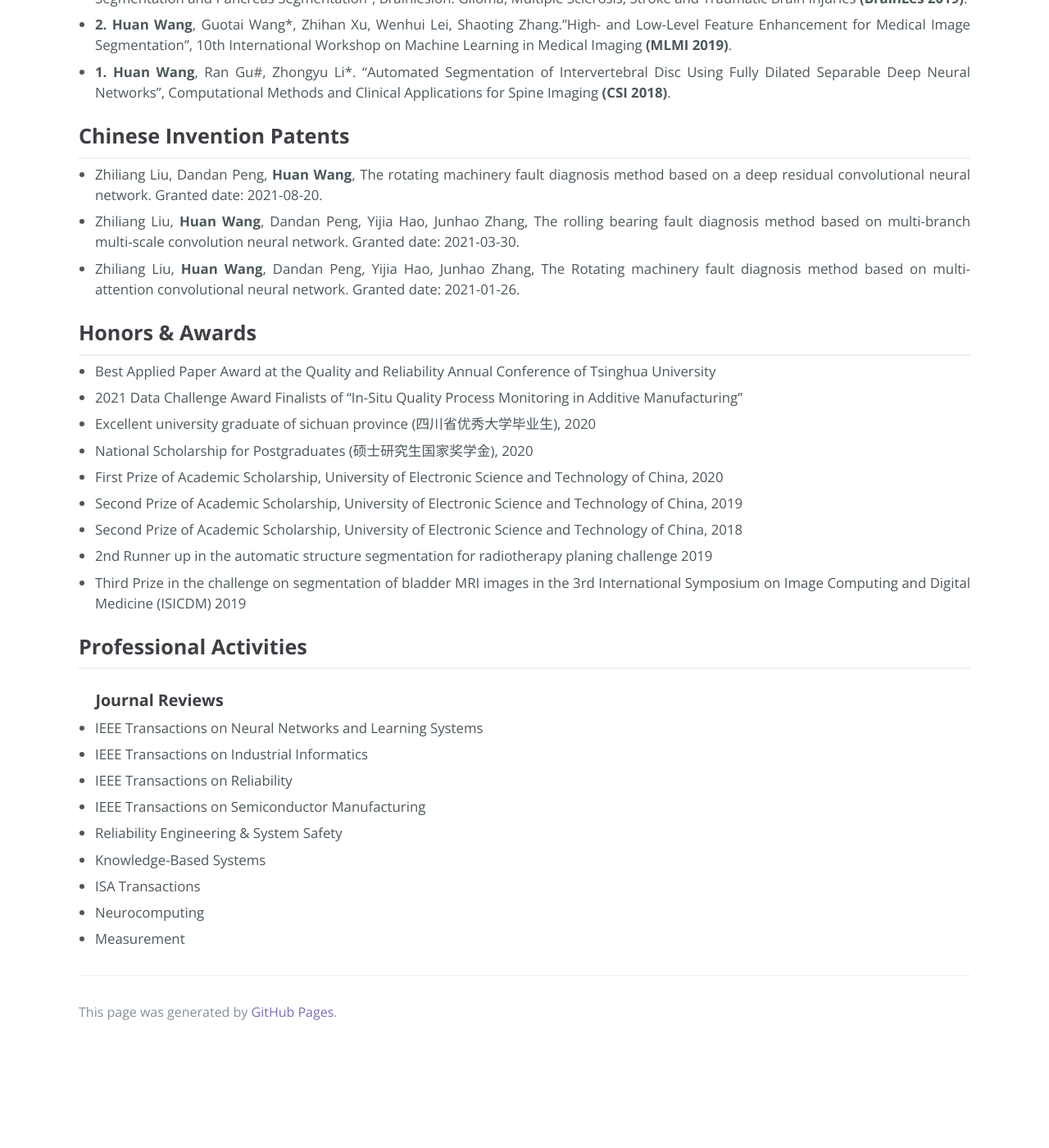
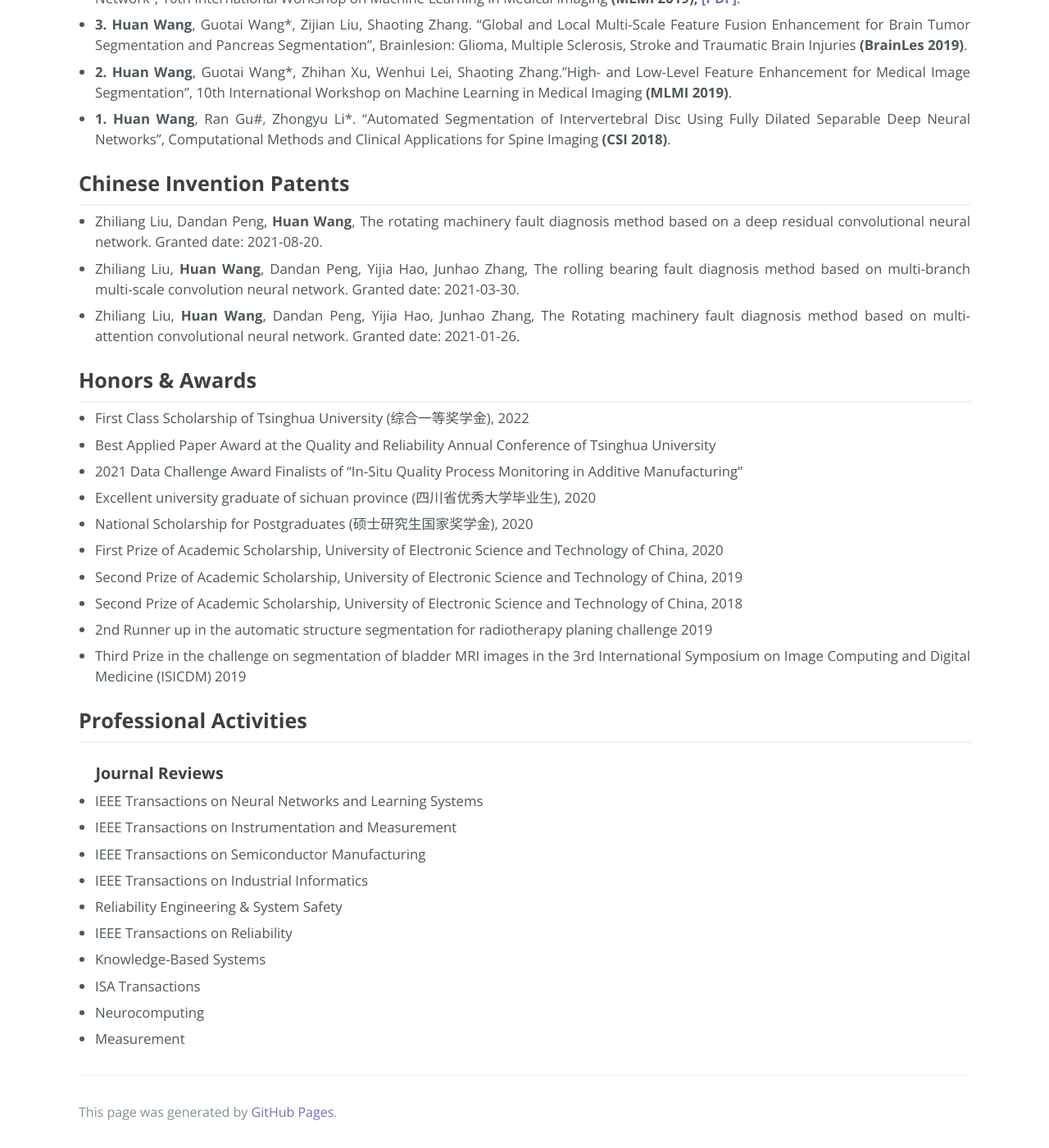
Before and after one commit to WH-HuanWang/WH-HuanWang.github.io, a Jekyll site: the page built from index.md, in a window 1280 px wide and 1400 px high, scrolled down 3921 px. Shown: the whole window at 82% size. Built offline with Jekyll 4.4.1, drawn with Linux system fonts in a browser that asks for light colours; before the commit the page ends 5199 px from its top, so only the background shows below that; some of the changed text lies outside the part shown.

Commit message:
Update index.md

```diff
--- a/index.md
+++ b/index.md
@@ -1,7 +1,7 @@
 ---
 layout: default
 title: Huan Wang
-description: I focus on efficient and robust artificial intelligence for intelligent complex electromechanical system diagnosis.
+description: I focus on efficient and robust artificial intelligence for complex electromechanical system intelligent diagnosis.
 ---
 
 <table border="0">
@@ -50,6 +50,7 @@ B.S. Mechanical design, manufacturing and automation, School of mechanical and e
 * * *
 #### &nbsp;&nbsp;&nbsp; <b>Remark:</b> # means equal contribution; * means corresponding author.
 
+* <b>19. </b>Yitian Wang, Yuxiang Wei, <b>Huan Wang*</b>."A Class Imbalanced Wafer Defect Classification Framework Based on Variational Autoencoder Generative Adversarial Network", <b>Measurement Science and Technology, 2022, IF 2.398, [[PDF]](https://iopscience.iop.org/journal/0957-0233)</b>.
 * <b>18. Huan Wang</b>, and Yan-Fu Li*."Robust Mechanical Fault Diagnosis with Noisy Label Based on Multi-Stage True Label  Distribution Learning", <b>IEEE Transactions on Reliability, 2022, IF 5.883, [[PDF]](https://ieeexplore.ieee.org/document/9847568)</b>.
 * <b>17. Huan Wang</b>, and Yan-Fu Li*."Iterative Error Self-Correction for Robust Fault Diagnosis of Mechanical Equipment with Noisy Label", <b>IEEE Transactions on Instrumentation and Measurement, 2022, IF 5.332, [[PDF]](https://ieeexplore.ieee.org/document/9825673)</b>.
 * <b>16. </b>Yuxiang Wei, and <b>Huan Wang*</b>." Mixed-type Wafer Defect Pattern Recognition Framework based on Multi-Faceted Dynamic Convolution", <b>IEEE Transactions on Instrumentation and Measurement, 2022, IF 5.332, [[PDF]](https://ieeexplore.ieee.org/document/9783021)</b>.
@@ -106,6 +107,7 @@ B.S. Mechanical design, manufacturing and automation, School of mechanical and e
 
 ## <b>Honors & Awards</b>
 * * *
+* First Class Scholarship of Tsinghua University (综合一等奖学金), 2022
 * Best Applied Paper Award at the Quality and Reliability Annual Conference of Tsinghua University
 * 2021 Data Challenge Award Finalists of “In-Situ Quality Process Monitoring in Additive Manufacturing”
 * Excellent university graduate of sichuan province (四川省优秀大学毕业生), 2020
@@ -121,10 +123,11 @@ B.S. Mechanical design, manufacturing and automation, School of mechanical and e
 ### &nbsp;&nbsp;&nbsp; <b>Journal Reviews</b>
 
 * IEEE Transactions on Neural Networks and Learning Systems
+* IEEE Transactions on Instrumentation and Measurement
+* IEEE Transactions on Semiconductor Manufacturing
 * IEEE Transactions on Industrial Informatics
+* Reliability Engineering & System Safety
 * IEEE Transactions on Reliability
-* IEEE Transactions on Semiconductor Manufacturing
-* Reliability Engineering & System Safety
 * Knowledge-Based Systems
 * ISA Transactions
 * Neurocomputing
```
